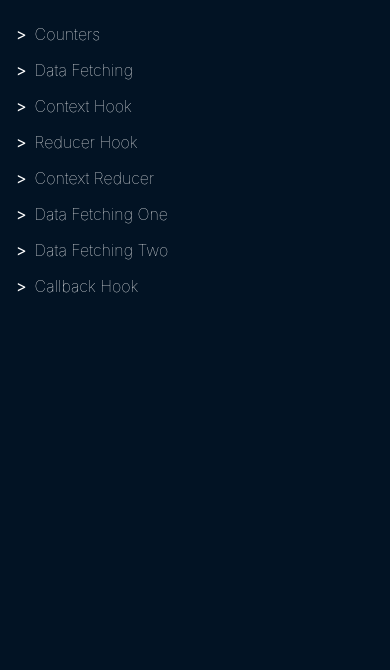
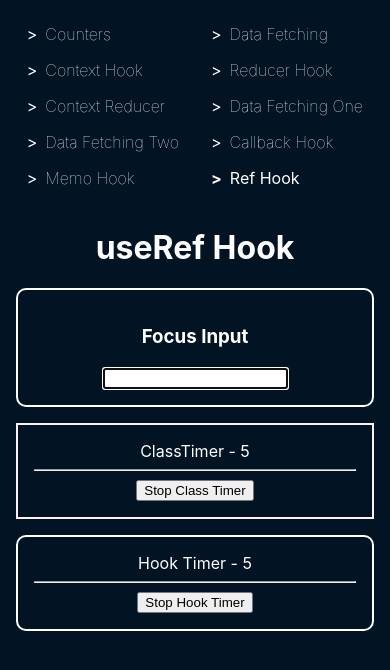
Before and after one commit to cyogian/learningReactHooks, a React (Create React App) app: page /ref in a window 390 px wide. Shown: the top 670 px of the page. Built offline with nearby package versions, Linux system fonts and the light colour scheme.

Commit message:
useRef Hook learned

```diff
--- a/src/App.css
+++ b/src/App.css
@@ -121,11 +121,11 @@
   padding-left: 0;
 }
 
-@media (max-width: 1310px) {
+@media (max-width: 1560px) {
   #Links {
-    flex-direction: column;
-    align-items: flex-start;
-    max-width: none;
+    display: grid;
+    grid-template-columns: 1fr 1fr 1fr 1fr 1fr 1fr 1fr 1fr;
+    text-align: left;
   }
 
   #Links a::before {
@@ -137,3 +137,44 @@
     display: none;
   }
 }
+
+@media (max-width: 1460px) {
+  #Links {
+    grid-template-columns: 1fr 1fr 1fr 1fr 1fr 1fr 1fr;
+  }
+}
+
+@media (max-width: 1260px) {
+  #Links {
+    grid-template-columns: 1fr 1fr 1fr 1fr 1fr 1fr;
+  }
+}
+@media (max-width: 1120px) {
+  #Links {
+    grid-template-columns: 1fr 1fr 1fr 1fr 1fr;
+  }
+}
+
+@media (max-width: 910px) {
+  #Links {
+    grid-template-columns: 1fr 1fr 1fr 1fr;
+  }
+}
+@media (max-width: 715px) {
+  #Links {
+    grid-template-columns: 1fr 1fr 1fr;
+  }
+}
+
+@media (max-width: 540px) {
+  #Links {
+    grid-template-columns: 1fr 1fr;
+  }
+}
+@media (max-width: 370px) {
+  #Links {
+    display: flex;
+    flex-direction: column;
+    margin-left: 0;
+  }
+}
--- a/src/App.js
+++ b/src/App.js
@@ -14,6 +14,8 @@ import ContextReducer from "./containers/ContextReducer";
 import DataFetchingOne from "./components/DataFetching/DataFetchingOne";
 import DataFetchingTwo from "./components/DataFetching/DataFetchingTwo";
 import CallbackHook from "./containers/CallbackHook";
+import MemoHook from "./containers/MemoHook";
+import RefHook from "./containers/RefHook";
 
 function App() {
   return (
@@ -45,6 +47,12 @@ function App() {
             </Route>
             <Route path="/callback" exact>
               <CallbackHook />
+            </Route>{" "}
+            <Route path="/memo" exact>
+              <MemoHook />
+            </Route>
+            <Route path="/ref" exact>
+              <RefHook />
             </Route>
           </Switch>
         </Layout>
--- /dev/null
+++ b/src/components/Memo/Counter.js
@@ -0,0 +1,41 @@
+import React, { useMemo, useState } from "react";
+
+const Counter = () => {
+  const [counterOne, setCounterOne] = useState(0);
+  const [counterTwo, setCounterTwo] = useState(0);
+  const incrementOne = () => {
+    setCounterOne(counterOne + 1);
+  };
+
+  const incrementTwo = () => {
+    setCounterTwo(counterTwo + 1);
+  };
+  // Inefficient function that gets called on every render
+  // const isEven = () => {
+  //   let i = 0;
+  //   while (i < 2000000000) i++;
+  //   return counterOne % 2 === 0;
+  // };
+
+  // Optimal Memoized Function returned Value that changes when Function reruns.
+  // Function reruns only when one of the dependencies changes.
+  const isEven = useMemo(() => {
+    let i = 0;
+    while (i < 2000000000) i++;
+    return counterOne % 2 === 0;
+  }, [counterOne]);
+
+  return (
+    <div className="Box Hook">
+      <div className="Box" style={{ borderColor: "firebrick" }}>
+        <button onClick={incrementOne}>Counter One - {counterOne}</button>
+        {isEven ? " { Even }" : " { Odd }"}
+      </div>
+      <div className="Box" style={{ borderColor: "fuchsia" }}>
+        <button onClick={incrementTwo}>Counter Two - {counterTwo}</button>
+      </div>
+    </div>
+  );
+};
+
+export default Counter;
--- /dev/null
+++ b/src/components/Ref/ClassTimer.js
@@ -0,0 +1,36 @@
+import React, { Component } from "react";
+
+class ClassTimer extends Component {
+  interval;
+  constructor(props) {
+    super(props);
+
+    this.state = {
+      timer: 0,
+    };
+  }
+
+  componentDidMount() {
+    this.interval = setInterval(() => {
+      this.setState((prevState) => ({ timer: prevState.timer + 1 }));
+    }, 1000);
+  }
+
+  componentWillUnmount() {
+    clearInterval(this.interval);
+  }
+
+  render() {
+    return (
+      <div className="Box" style={{ borderColor: "lavenderblush" }}>
+        ClassTimer - {this.state.timer}
+        <hr />
+        <button onClick={() => clearInterval(this.interval)}>
+          Stop Class Timer
+        </button>
+      </div>
+    );
+  }
+}
+
+export default ClassTimer;
--- /dev/null
+++ b/src/components/Ref/FocusInput.js
@@ -0,0 +1,17 @@
+import React, { useEffect, useRef } from "react";
+
+const FocusInput = () => {
+  const inputRef = useRef(null);
+  useEffect(() => {
+    //   focus the input element
+    inputRef.current.focus();
+  }, []);
+  return (
+    <div className="Box Hook">
+      <h3>Focus Input</h3>
+      <input type="text" ref={inputRef} />
+    </div>
+  );
+};
+
+export default FocusInput;
--- /dev/null
+++ b/src/components/Ref/HookTimer.js
@@ -0,0 +1,25 @@
+import React, { useEffect, useState, useRef } from "react";
+
+const HookTimer = () => {
+  const [timer, setTimer] = useState(0);
+  const intervalRef = useRef();
+  useEffect(() => {
+    intervalRef.current = setInterval(() => {
+      setTimer((prevTimer) => prevTimer + 1);
+    }, 1000);
+    return () => {
+      clearInterval(intervalRef.current);
+    };
+  }, []);
+  return (
+    <div className="Box Hook">
+      Hook Timer - {timer}
+      <hr />
+      <button onClick={() => clearInterval(intervalRef.current)}>
+        Stop Hook Timer
+      </button>
+    </div>
+  );
+};
+
+export default HookTimer;
--- a/src/containers/ContextHook.js
+++ b/src/containers/ContextHook.js
@@ -6,7 +6,7 @@ import { UserContext, ChannelContext } from "../components/Context/Context";
 const ContextHook = () => {
   return (
     <div id="ContextHook" className="Box Hook" style={{ borderColor: "red" }}>
-      <h1>Context Hook</h1>
+      <h1>useContext Hook</h1>
       <UserContext.Provider value={"Amar"}>
         <ChannelContext.Provider value={"Cyogian"}>
           <HookComponentC />
--- a/src/containers/Layout.js
+++ b/src/containers/Layout.js
@@ -28,6 +28,12 @@ const Layout = (props) => (
       <NavLink to="/callback" activeClassName="Active" exact>
         Callback Hook
       </NavLink>
+      <NavLink to="/memo" activeClassName="Active" exact>
+        Memo Hook
+      </NavLink>
+      <NavLink to="/ref" activeClassName="Active" exact>
+        Ref Hook
+      </NavLink>
     </ul>
     {props.children}
   </div>
--- a/src/containers/MemoHook.js
+++ b/src/containers/MemoHook.js
@@ -1 +1,17 @@
-import React from "react";
+import React, { useEffect } from "react";
+import Counter from "../components/Memo/Counter";
+
+const MemoHook = () => {
+  useEffect(() => {
+    document.title = "Memo Hook - Learning React Hooks";
+  }, []);
+
+  return (
+    <div>
+      <h1>useMemo Hook</h1>
+      <Counter />
+    </div>
+  );
+};
+
+export default MemoHook;
--- /dev/null
+++ b/src/containers/RefHook.js
@@ -0,0 +1,22 @@
+import React, { useEffect } from "react";
+import ClassTimer from "../components/Ref/ClassTimer";
+
+import FocusInput from "../components/Ref/FocusInput";
+import HookTimer from "../components/Ref/HookTimer";
+
+const RefHook = () => {
+  useEffect(() => {
+    document.title = "Ref Hook - Learning React Hooks";
+  }, []);
+
+  return (
+    <div>
+      <h1>useRef Hook</h1>
+      <FocusInput />
+      <ClassTimer />
+      <HookTimer />
+    </div>
+  );
+};
+
+export default RefHook;
```
